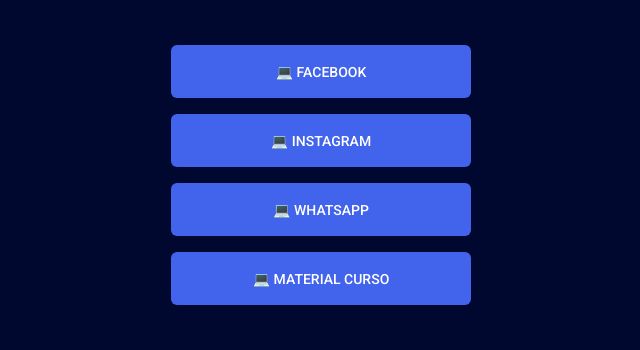
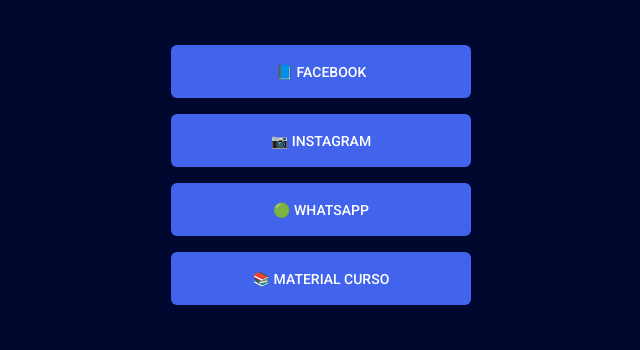
Before and after one commit to JoubertColin/Maratona-Explorer-2, a plain HTML site: page index.html in a window 1280 px wide. Shown: the part 169-519 px from the top of the page, 319-959 px from the left. Drawn offline with Linux system fonts and the light colour scheme.

Commit message:
Update index.html

```diff
--- a/index.html
+++ b/index.html
@@ -26,23 +26,23 @@
         <li>
           <a
           href="https://www.facebook.com/joubert.colin"
-          target="_blank">💻 Facebook</a>
+          target="_blank">📘 Facebook</a>
 
         </li>
         <li>
           <a
           href="https://www.instagram.com/joubertcolin/"
-          target="_blank">💻 Instagram</a>
+          target="_blank">📷 Instagram</a>
         </li>
         <li>
           <a
           href="https://wa.me/5548984283113"
-          target="_blank">💻 WhatsAPP</a>
+          target="_blank">🟢 WhatsAPP</a>
         </li>
         <li>
           <a
           href="https://docs.google.com/document/d/1KS3-kgZxApLMLMRwGiqhqy72nAK4qrSh9I0utFFudV8/edit?usp=share_link"
-          target="_blank">💻 Material Curso</a>
+          target="_blank">📚 Material Curso</a>
         </li>
       </ul>
 
```
